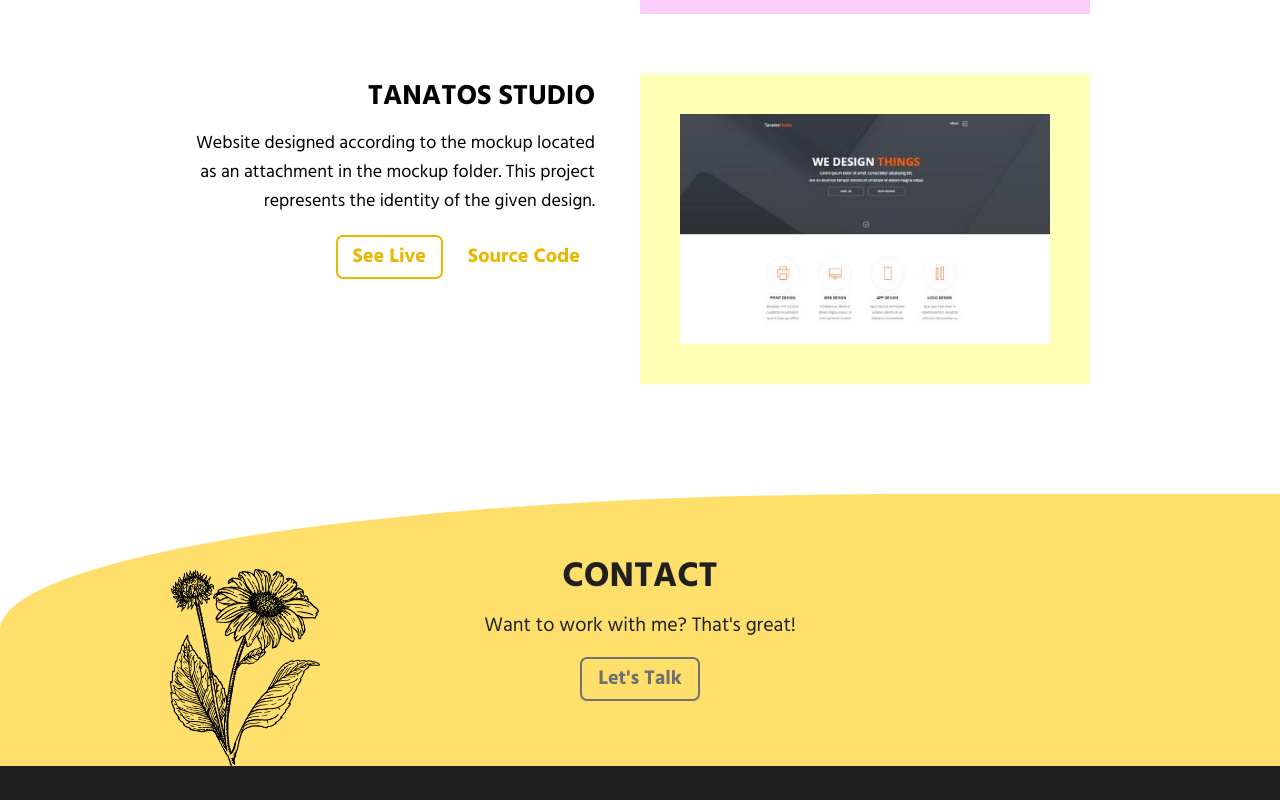
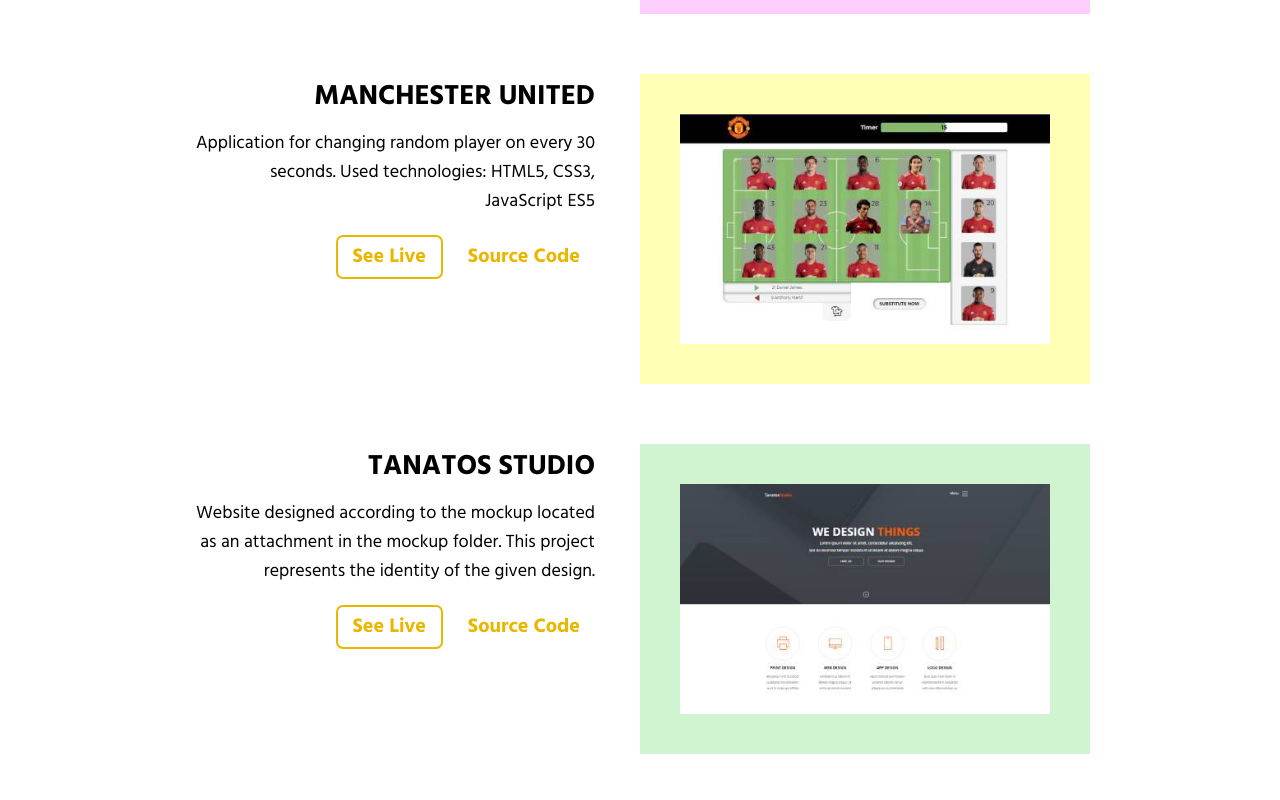
Before and after one commit to elenagiura/portfolio, a React (Create React App) app: page / in a window 1280 px wide. Shown: the part 2820-3620 px from the top of the page. Built offline with nearby package versions, Linux system fonts and the light colour scheme.

Commit message:
New project-Football players

```diff
--- a/src/datas.js
+++ b/src/datas.js
@@ -2,6 +2,7 @@
 import iFood from './images/projects/i-food.jpg';
 import youTube from './images/projects/yt.jpg';
 import movies from './images/projects/movies.jpg';
+import mu from './images/projects/mu.jpg';
 
 export const datas = [
 	{
@@ -26,6 +27,13 @@
 		source: 'https://github.com/elenagiura/project-cooking-recipes'
 	},
 	{
+		title: 'Manchester United',
+		description: "Application for changing random player on every 30 seconds. Used technologies: HTML5, CSS3, JavaScript ES5",
+		image: mu,
+		live: 'https://elenagiura.github.io/project-foodbal-players/',
+		source: 'https://github.com/elenagiura/project-foodbal-players'
+	},
+	{
 		title: 'Tanatos Studio',
 		description: "Website designed according to the mockup located as an attachment in the mockup folder. This project represents the identity of the given design.",
 		image: tanatosStudio,
```
Also changed, not shown: src/images/projects/mu.jpg (added).
